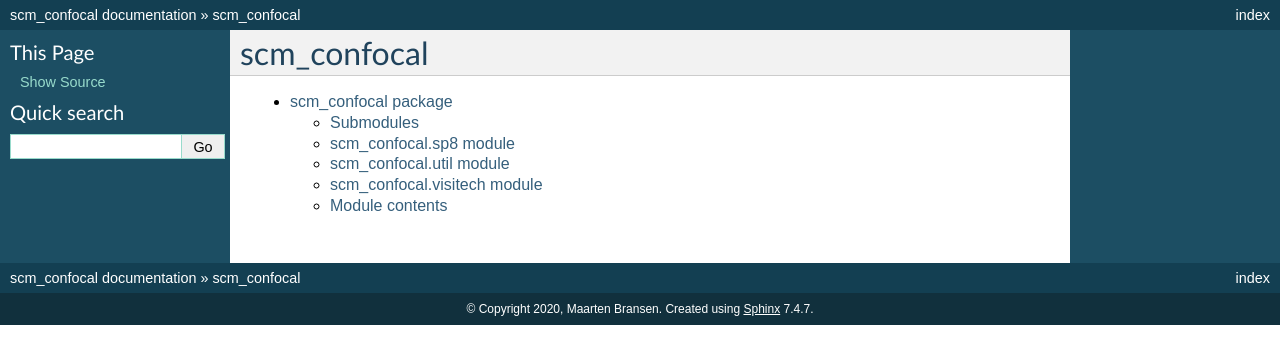
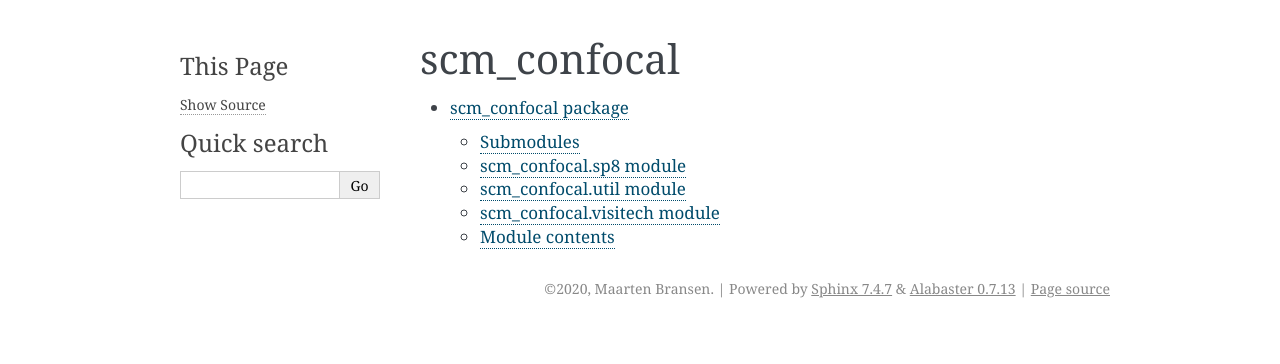
Before and after one commit to UU-SCMB/scm_confocal, a Sphinx documentation site: the page built from docs/source/modules.rst, in a window 1280 px wide. Shown: the top 364 px of the page. Built offline with Sphinx 7.4.7, drawn with Linux system fonts in a browser that asks for light colours.

Commit message:
Update conf.py

```diff
--- a/docs/conf.py
+++ b/docs/conf.py
@@ -51,7 +51,7 @@ exclude_patterns = ['_build', 'Thumbs.db', '.DS_Store']
 # The theme to use for HTML and HTML Help pages.  See the documentation for
 # a list of builtin themes.
 #
-html_theme = 'classic'
+html_theme = 'alabaster'
 
 # Add any paths that contain custom static files (such as style sheets) here,
 # relative to this directory. They are copied after the builtin static files,
```
